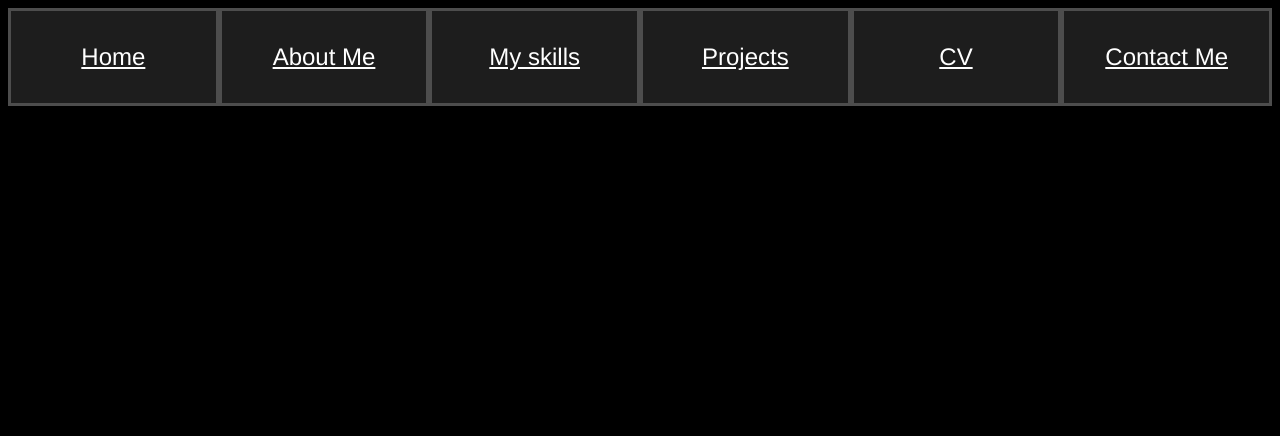
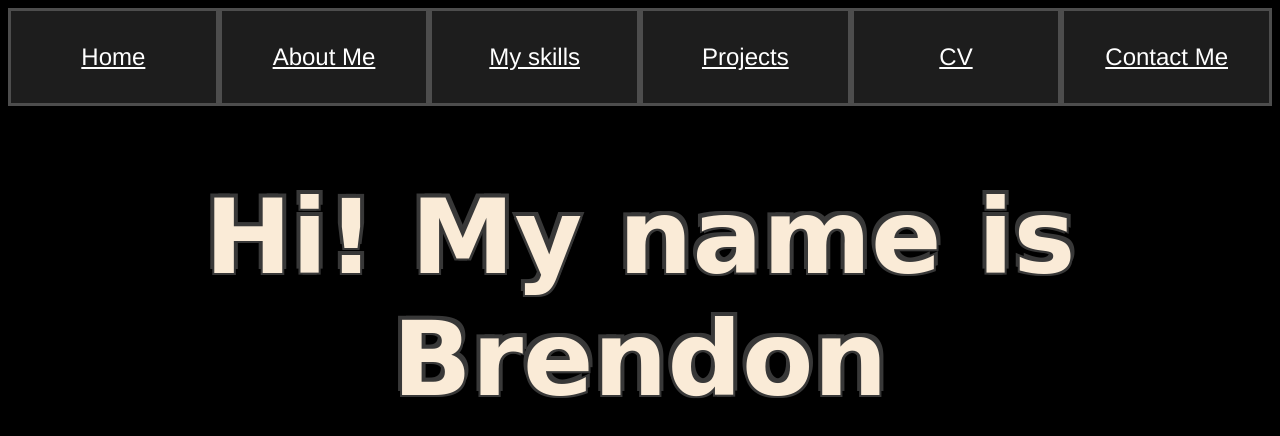
Before and after one commit to Brendon990/Brendon990.github.io, a plain HTML site: page index.html in a window 1280 px wide. Drawn offline with Linux system fonts and the light colour scheme.

Commit message:
fixed text color

```diff
--- a/index.html
+++ b/index.html
@@ -16,7 +16,7 @@
         <a class="grid-item" href="page5.html">Contact Me</a>
     </header>
     <main>
-        <h1>Hi! My name is <br>Brendon</h1>
+        <h1 class="big-text">Hi! My name is <br>Brendon</h1>
     </main>
 
 </body>
```
